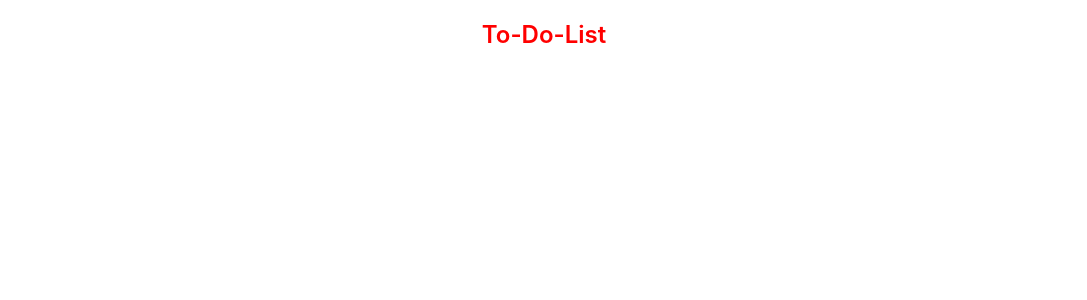
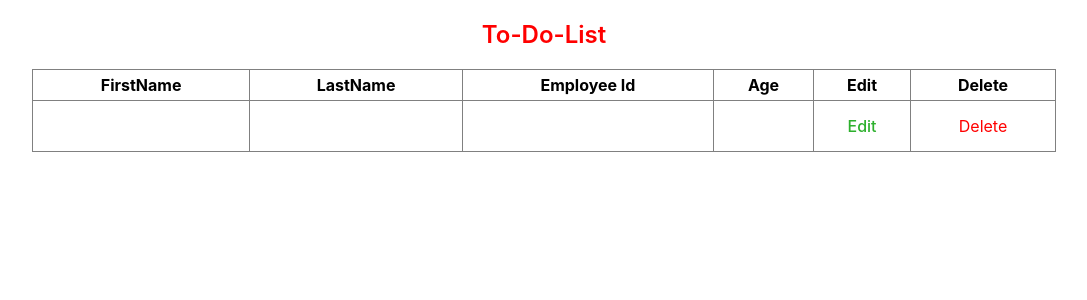
Before and after one commit to Atharva-77/To-do-list-React, a React (Create React App) app in the folder to-do-list/: page /view-employees in a window 1280 px wide. Before the commit this address had no page. Shown: the top 300 px of the page, without its empty margins (96-1183 px from the left). Built offline with nearby package versions, Linux system fonts and the light colour scheme.

Commit message:
Separating View, add-emp part in progress

```diff
--- a/to-do-list/src/App.js
+++ b/to-do-list/src/App.js
@@ -3,6 +3,8 @@ import './App.css';
 import MainPg from './MainPg';
 import {BrowserRouter, Routes, Route, Link} from 'react-router-dom';
 import Form from './Form';
+import MainDataPg from './MainDataPg';
+import ViewEmp from './ViewEmp';
 
 function App() {
   return (
@@ -17,7 +19,8 @@ function App() {
               <Routes>
                       <Route path="/form/:id" element={<Form />} />
                       <Route path="/form" element={<Form />} />
-                      <Route path="/" element={<MainPg />} />
+                      <Route path="/view-employees" element={<ViewEmp />} />
+                      <Route path="/" element={<MainDataPg />} />
               </Routes>
         </BrowserRouter>
 
--- /dev/null
+++ b/to-do-list/src/MainDataPg.js
@@ -0,0 +1,30 @@
+import React from 'react';
+import { Link } from 'react-router-dom';
+
+function MainDataPg(props) {
+    return (
+        <div>
+
+            <Link to={{pathname:`/form`}}>
+                <button className='Add-employee-button' onClick={1}>Add Employee</button>
+            </Link>
+
+
+
+            <Link to={{pathname:`/view-employees`}}>
+                <button className='Add-employee-button' onClick={1}>View Employee</button>
+            </Link>
+
+        </div>
+    );
+}
+
+export default MainDataPg;
+
+
+//Take data from Parent Compo
+
+//This is parent compo
+//View Emp button here.
+//Add Emp button here. After making emp, redirect to Landing page.
+//Edit EMP is new pg.After editing redirect to view emp page
--- a/to-do-list/src/MainPg.css
+++ b/to-do-list/src/MainPg.css
@@ -7,6 +7,7 @@
 .Add-employee-button
 {
     padding: 5px;
+    margin-right: 20px;
     background-color: var(--light-lessOpacity-green);
     font-weight: 550;
     /* font-size: medium; */
--- a/to-do-list/src/MainPg.js
+++ b/to-do-list/src/MainPg.js
@@ -63,6 +63,7 @@ function MainPg(props) {
             {!renderChild && !renderChildEdit &&
                 <>
                     <button className='Add-employee-button' onClick={renderFunc}>Add Employee</button>
+                    {/* <button className='Add-employee-button' onClick={renderFunc}>View Employee</button> */}
                     <table>
                         {firstName=='' && <h2>No Employee</h2>}
                         {/* <tr>
--- /dev/null
+++ b/to-do-list/src/ViewEmp.js
@@ -0,0 +1,78 @@
+import React from 'react';
+import { Link } from 'react-router-dom';
+
+const ViewEmp = () => {
+
+    let firstName,lastName,empid,age;
+    const deleteEmployee=()=>
+    {
+        console.log("Deleted clicked",empid);
+        // localStorage.removeItem(empid)
+        window.location.reload(false);
+    }
+
+    return (
+        <div className='Mainpg_div'>
+
+
+        {
+            <>
+
+                  <table>
+                        {firstName=='' && <h2>No Employee</h2>}
+
+
+                        {firstName !=''?
+
+                            <>
+                                <tr>
+                                    <th>FirstName</th>
+                                    <th>LastName</th>
+                                    <th>Employee Id</th>
+                                    <th>Age</th>
+                                    <th>Edit</th>
+                                    <th>Delete</th>
+                                </tr>
+
+                                <tr>
+                                    <td>{firstName}</td>
+                                    <td>{lastName}</td>
+                                    <td>{empid}</td>
+                                    <td>{age}</td>
+
+                                    <td>
+
+                                        <div className='Edit_div2'  >
+                                            <Link to= {{ pathname: `/form/${empid}`}} style={{ textDecoration: 'none',color:'black'}} >
+                                                <span className='Edit_span'> Edit </span>
+                                                {/* +${firstName}+${lastName}+${age} */}
+                                            {/* { <Form intial_Firstname={firstName}  initial_Lastname={lastName}  initial_empid={empid} initial_age={age} button_value='Update Details'/> } */}
+
+                                            </Link>
+                                        </div>
+
+                                    </td>
+
+                                    <td>
+                                        <div className="Delete_div" onClick={deleteEmployee}>
+                                            Delete
+                                        </div>
+                                    </td>
+
+
+                                </tr>
+                            </>
+                        : null
+
+                        }
+                 </table>
+            </>
+
+         }
+
+
+    </div>
+    );
+};
+
+export default ViewEmp;
```
Also changed, not shown: to-do-list/src/MainDataPg.css (added), to-do-list/src/ViewEmp.css (added).
